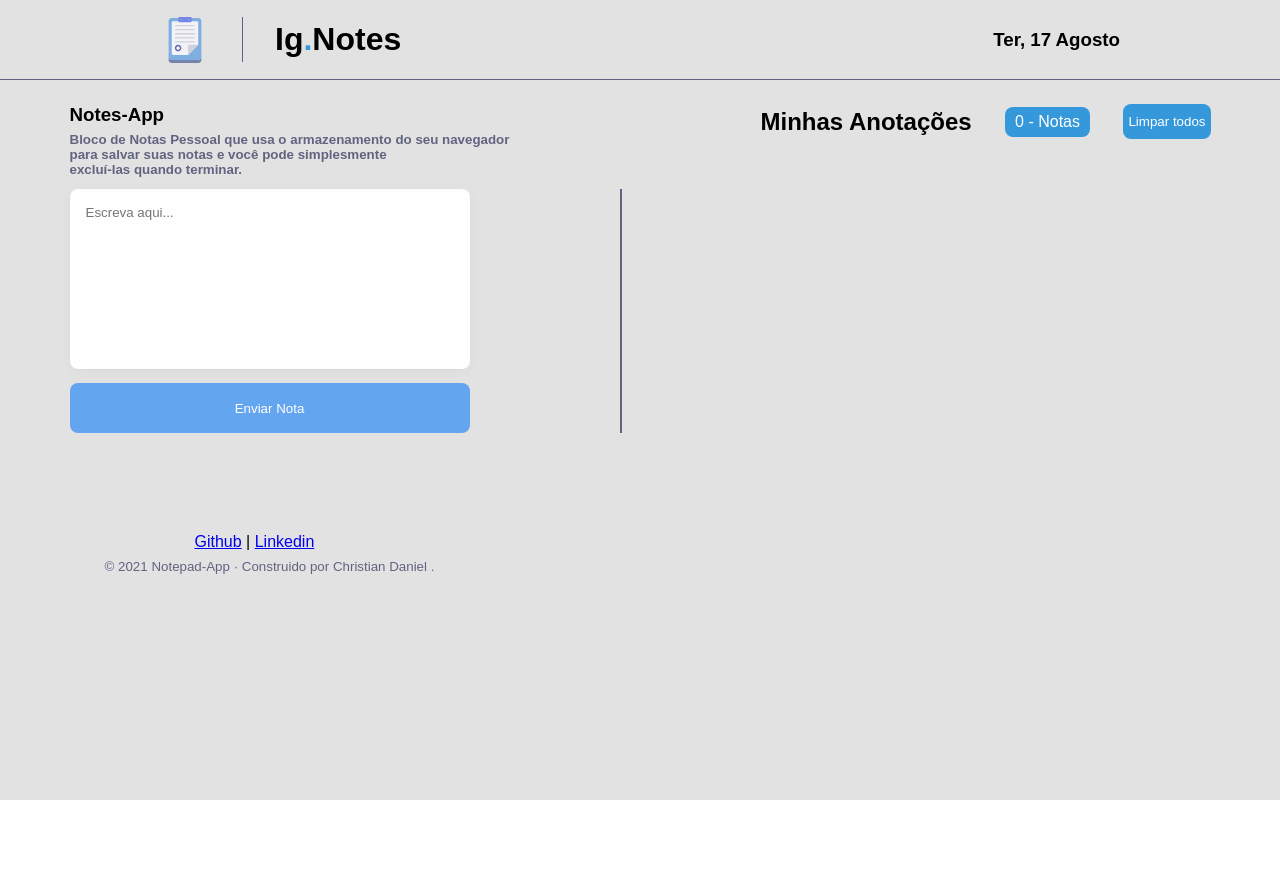
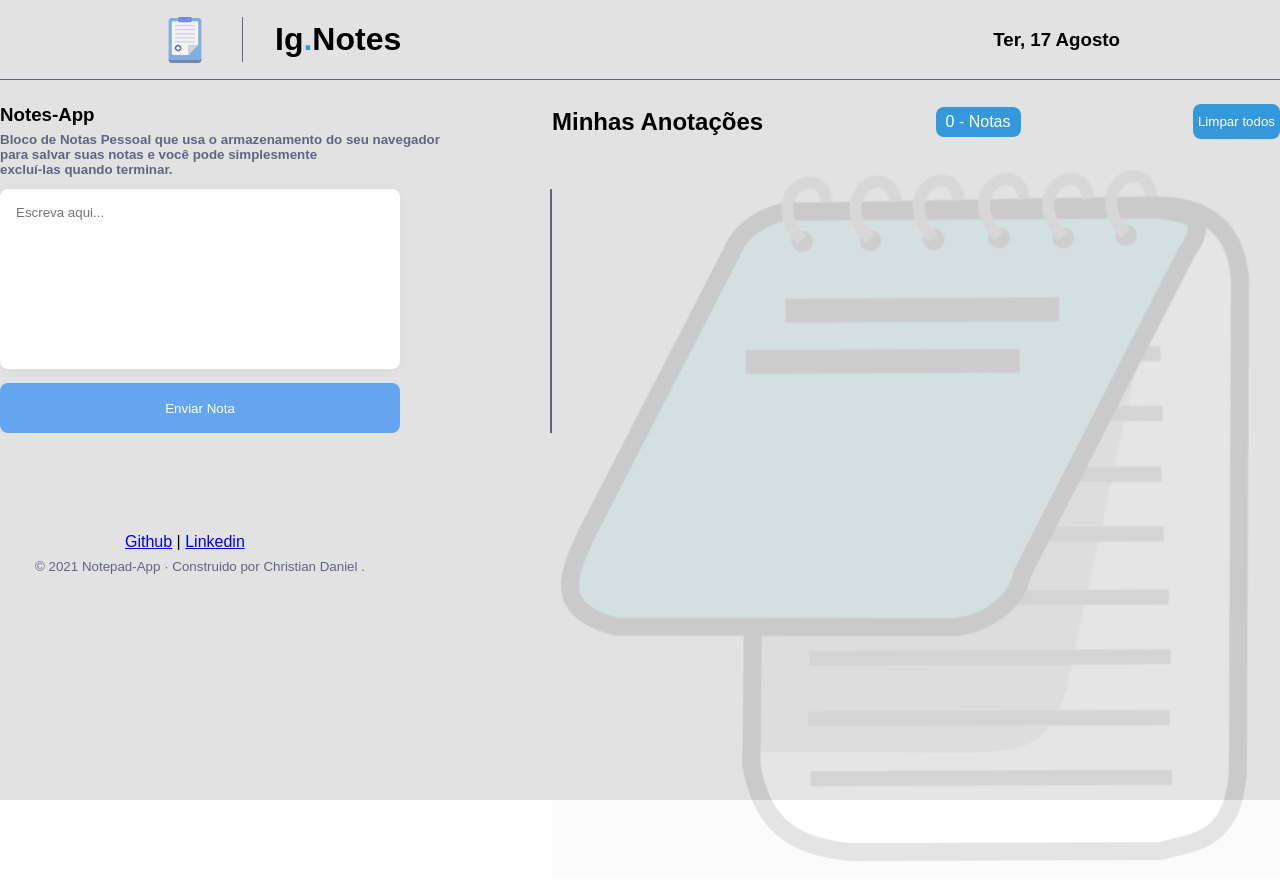
Before and after one commit to ChristanDaniel/notes-app, a Next.js app: page / in a window 1280 px wide. Before the commit the page ends 800 px from the top, so only its background shows below. Built offline with nearby package versions, Linux system fonts and the light colour scheme.

Commit message:
algumas alterações

```diff
--- a/src/feature/home/HomeContainer.tsx
+++ b/src/feature/home/HomeContainer.tsx
@@ -1,6 +1,9 @@
 import React from 'react'
 import type { NextPage } from 'next'
 import { FormEvent, useEffect, useState } from 'react'
+
+import Image from 'next/image'
+import profilePic from '../../../public/noteapp.png'
 
 // import { format } from 'date-fns'
 // import ptBR from 'date-fns/locale/pt-BR'
@@ -10,6 +13,8 @@
 import { RiEdit2Fill, RiDeleteBin7Fill } from 'react-icons/ri'
 // import toast, { Toaster } from 'react-hot-toast'
 import Button from '../../components/Button'
+
+
 
 const HomeContainer: NextPage = () => {
   let questionsFromStorage
@@ -110,7 +115,7 @@
             Limpar todos
           </button>
         </SubtitleContainer>
-
+        {questions.length ? (
           <ul>
             {questions?.map((question, index) => {
               return (
@@ -135,6 +140,9 @@
               )
             })}
           </ul>
+        ) : (
+          <Image src={profilePic} alt="logo" />
+        )}
       </HomeSection>
     </HomeContainerBg>
   )
--- a/src/feature/home/styles.ts
+++ b/src/feature/home/styles.ts
@@ -45,7 +45,15 @@
   }
 `
 
-const HomeSection = styled.section``
+const HomeSection = styled.section`
+  img {
+    height: 350px;
+    background-color: #e2e2e2;
+    color: #fff;
+    opacity: 0.1;
+  }
+`
+
 const SubtitleContainer = styled.div`
   align-items: center;
   min-width: 450px;
```
Also changed, not shown: public/noteapp.png (added). Lines whose indentation alone changed are shown as unchanged.
